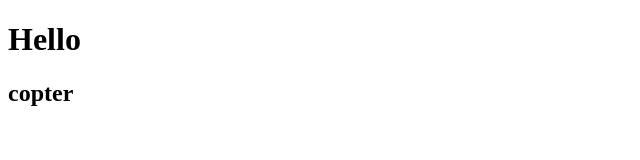
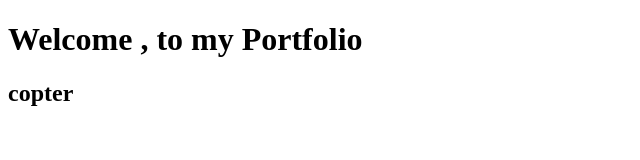
Before and after one commit to copter5111/copter-web, a plain HTML site: page index.html in a window 1280 px wide. Shown: the whole page, without its empty margins (0-640 px from the left). Drawn offline with Linux system fonts and the light colour scheme.

Commit message:
add welcome

```diff
--- a/index.html
+++ b/index.html
@@ -6,7 +6,7 @@
     <title>Document</title>
 </head>
 <body>
-    <h1> Hello </h1>
+    <h1>Welcome , to my Portfolio </h1>
     <h2>copter</h2>
 </body>
 </html>
```
